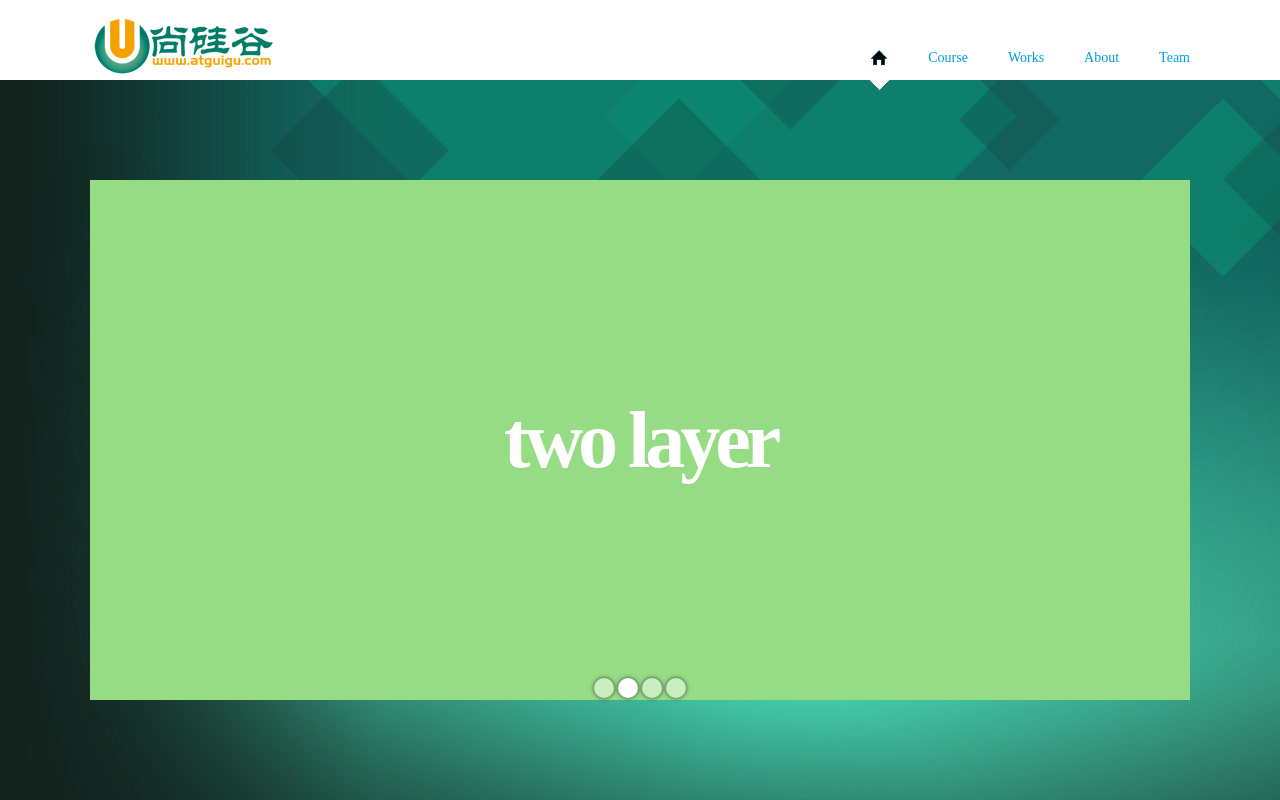
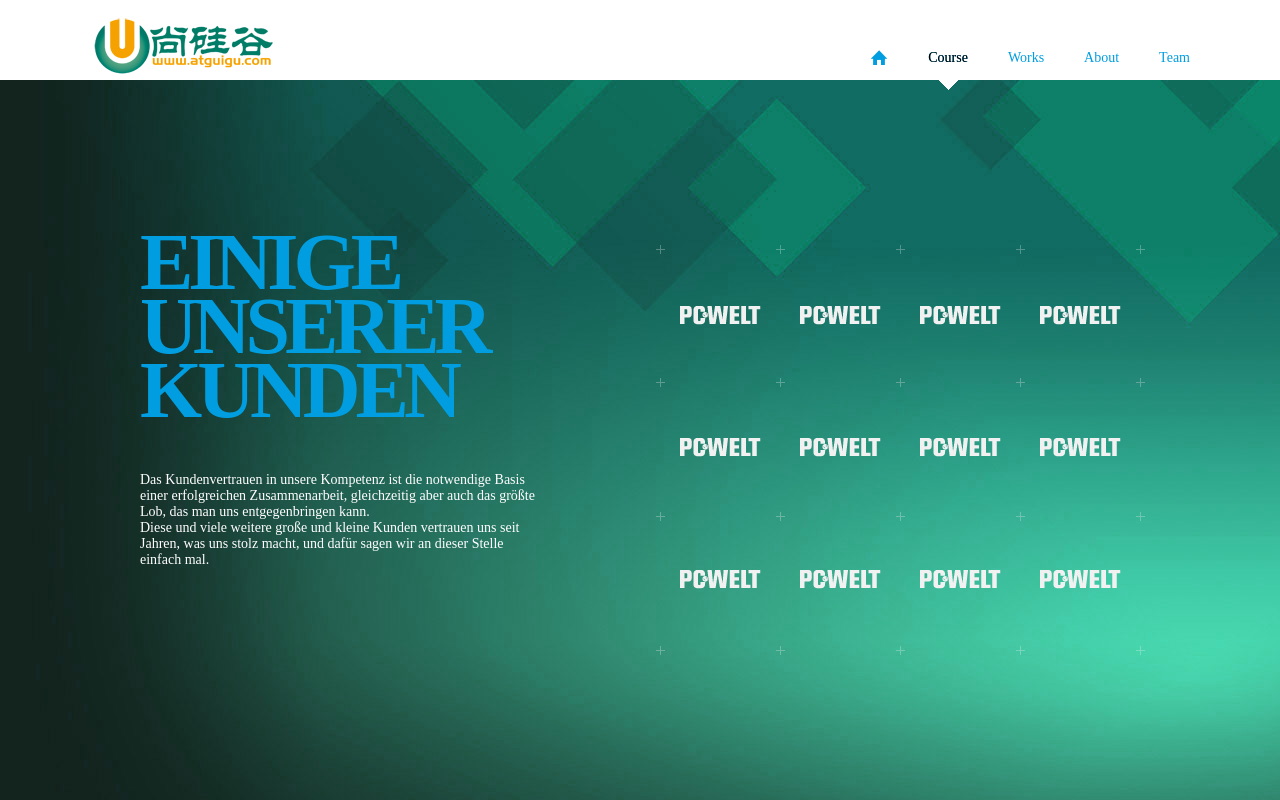
Before and after one commit to lyuzhang/project-fistPC, a website built with webpack: page src/index.html in a window 1280 px wide. Built offline with nearby package versions, Linux system fonts and the light colour scheme.

Commit message:
第二屏完成

```diff
--- a/src/index.html
+++ b/src/index.html
@@ -65,7 +65,75 @@
         </section>
       </li>
       <li>
-        <section>course</section>
+        <section class="course common-text">
+          <h2 class="course-title common-title">
+            <span>EINIGE</span><br>
+            <span>UNSERER</span><br>
+            <span>KUNDEN</span>
+          </h2>
+          <p class="course-text">
+            Das Kundenvertrauen in unsere Kompetenz ist die notwendige Basis einer erfolgreichen Zusammenarbeit, gleichzeitig aber auch das größte Lob, das man uns entgegenbringen kann.
+            <br>
+            Diese und viele weitere große und kleine Kunden vertrauen uns seit Jahren, was uns stolz macht, und dafür sagen wir an dieser Stelle einfach mal.
+          </p>
+          <ul class="course-photo">
+            <li>
+              <div class="front"></div>
+              <div class="back">我有一头晓飞张，我从来也不骑</div>
+            </li>
+            <li>
+              <div class="front"></div>
+              <div class="back">我有一头晓飞张，我从来也不骑</div>
+            </li>
+            <li>
+              <div class="front"></div>
+              <div class="back">我有一头晓飞张，我从来也不骑</div>
+            </li>
+            <li>
+              <div class="front"></div>
+              <div class="back">我有一头晓飞张，我从来也不骑</div>
+            </li>
+            <li>
+              <div class="front"></div>
+              <div class="back">我有一头晓飞张，我从来也不骑</div>
+            </li>
+            <li>
+              <div class="front"></div>
+              <div class="back">我有一头晓飞张，我从来也不骑</div>
+            </li>
+            <li>
+              <div class="front"></div>
+              <div class="back">我有一头晓飞张，我从来也不骑</div>
+            </li>
+            <li>
+              <div class="front"></div>
+              <div class="back">我有一头晓飞张，我从来也不骑</div>
+            </li>
+            <li>
+              <div class="front"></div>
+              <div class="back">我有一头晓飞张，我从来也不骑</div>
+            </li>
+            <li>
+              <div class="front"></div>
+              <div class="back">我有一头晓飞张，我从来也不骑</div>
+            </li>
+            <li>
+              <div class="front"></div>
+              <div class="back">我有一头晓飞张，我从来也不骑</div>
+            </li>
+            <li>
+              <div class="front"></div>
+              <div class="back">我有一头晓飞张，我从来也不骑</div>
+            </li>
+          </ul>
+          <div class="course-line"></div>
+          <div class="course-line"></div>
+          <div class="course-line"></div>
+          <div class="course-line"></div>
+          <div class="course-line"></div>
+
+
+        </section>
       </li>
       <li>
         <section>workes</section>
--- a/src/js/main.js
+++ b/src/js/main.js
@@ -169,6 +169,7 @@
     event.preventDefault && event.preventDefault();
     return false;
   }
+  move(1);
   function move(nowIndex) {
       for (var j = 0; j < L; j++) {
         navLiNodes[j].className = '';
--- a/src/less/index.less
+++ b/src/less/index.less
@@ -5,6 +5,11 @@
   line-height:0.8;
   font-weight:bold;
   letter-spacing:-5px;
+}
+.common-text{
+  color:white;
+  line-height:1.5;
+  font-size:15px;
 }
 #wrap{
   height: 100%;
@@ -184,6 +189,90 @@
 
             }
           }
+          &.course{
+            .course-title{
+              margin: 50px;
+
+            }
+            .course-text{
+              width: 400px;
+              height: 400px;
+              margin-left: 50px;
+            }
+            .course-photo{
+              width: 480px;
+              position: absolute;
+              right: 50px;
+              top: 70px;
+              li{
+                position: relative;
+                float: left;
+                width: 120px;
+                height: 132px;
+                &:hover{
+                  .back{
+                    transform: rotateY(360deg);
+
+                  }
+                  .front{
+                    transform: rotateY(180deg);
+
+                    //transform: rotateY(360deg)
+                  }
+                }
+
+                .front{
+                  width: 100%;
+                  height: 100%;
+                  background-image:url("../images/pcwelt.png") ;
+                  background-repeat: no-repeat;
+                  background-position: center;
+                  backface-visibility: hidden;
+                  transition: 2s;
+
+
+                }
+                .back{
+                  position: absolute;
+                  left: 0;
+                  top: 0;
+                  width: 100%;
+                  height: 100%;
+                  box-sizing: border-box;
+                  background-color:#009ee0;
+                  padding:15px;
+                  transition:transform 2s;
+                  transform: rotateY(180deg);
+                  backface-visibility: hidden;
+                }
+              }
+            }
+            .course-line{
+              position: absolute;
+              top: 65px;
+              z-index: 10;
+              width: 9px;
+              height: 410px;
+              background-image: url("../images/plus_row.png");
+              background-repeat: no-repeat;
+              &:nth-of-type(1){
+                right: 525px;
+              }
+              &:nth-of-type(2){
+                right: 405px;
+              }
+              &:nth-of-type(3){
+                right: 285px;
+              }&:nth-of-type(4){
+                 right: 165px;
+               }
+              &:nth-of-type(5){
+                right: 45px;
+              }
+
+            }
+
+          }
         }
       }
     }
```
